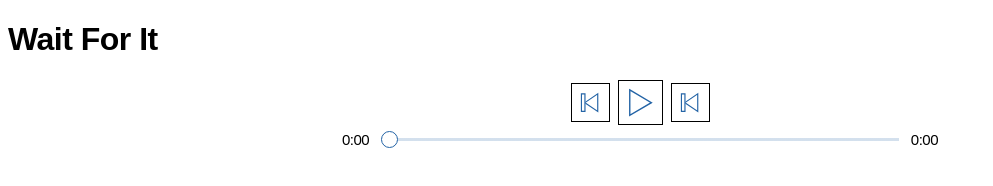
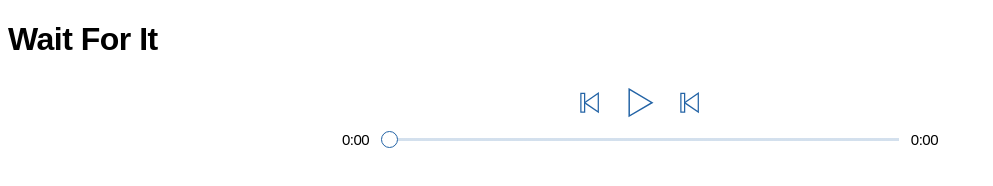
Before and after one commit to idorenyinudoh/my-audio-player, a plain HTML site: page index.html in a window 1280 px wide. Shown: the whole page, without its empty margins (0-993 px from the left). Drawn offline with nearby package versions, Linux system fonts and the light colour scheme.

Commit message:
remove that border shee

```diff
--- a/style.css
+++ b/style.css
@@ -27,7 +27,7 @@ html {
 }
 .prenext {
     padding: calc(4.5px - 0.05vw);
-    border: 1px solid black;
+    border: 0;
     background: inherit;
     width: 39px;
     height: 39px;
@@ -35,8 +35,7 @@ html {
 }
 #play-button {
     padding: calc(4.5px - 0.05vw);
-    /* border: 0; */
-    border: 1px solid black;
+    border: 0;
     background: inherit;
     width: 45px;
     height: 45px;
```
